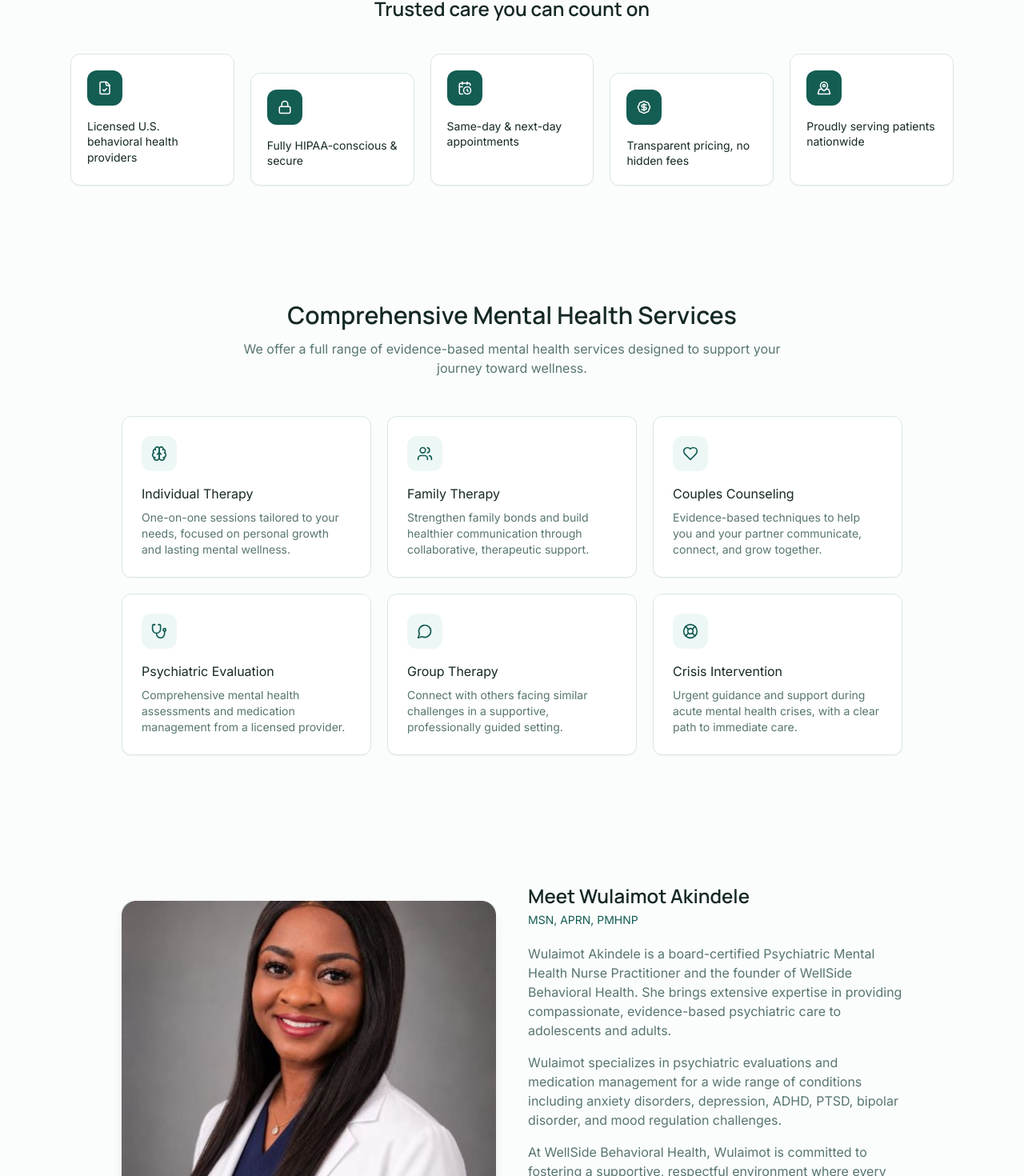
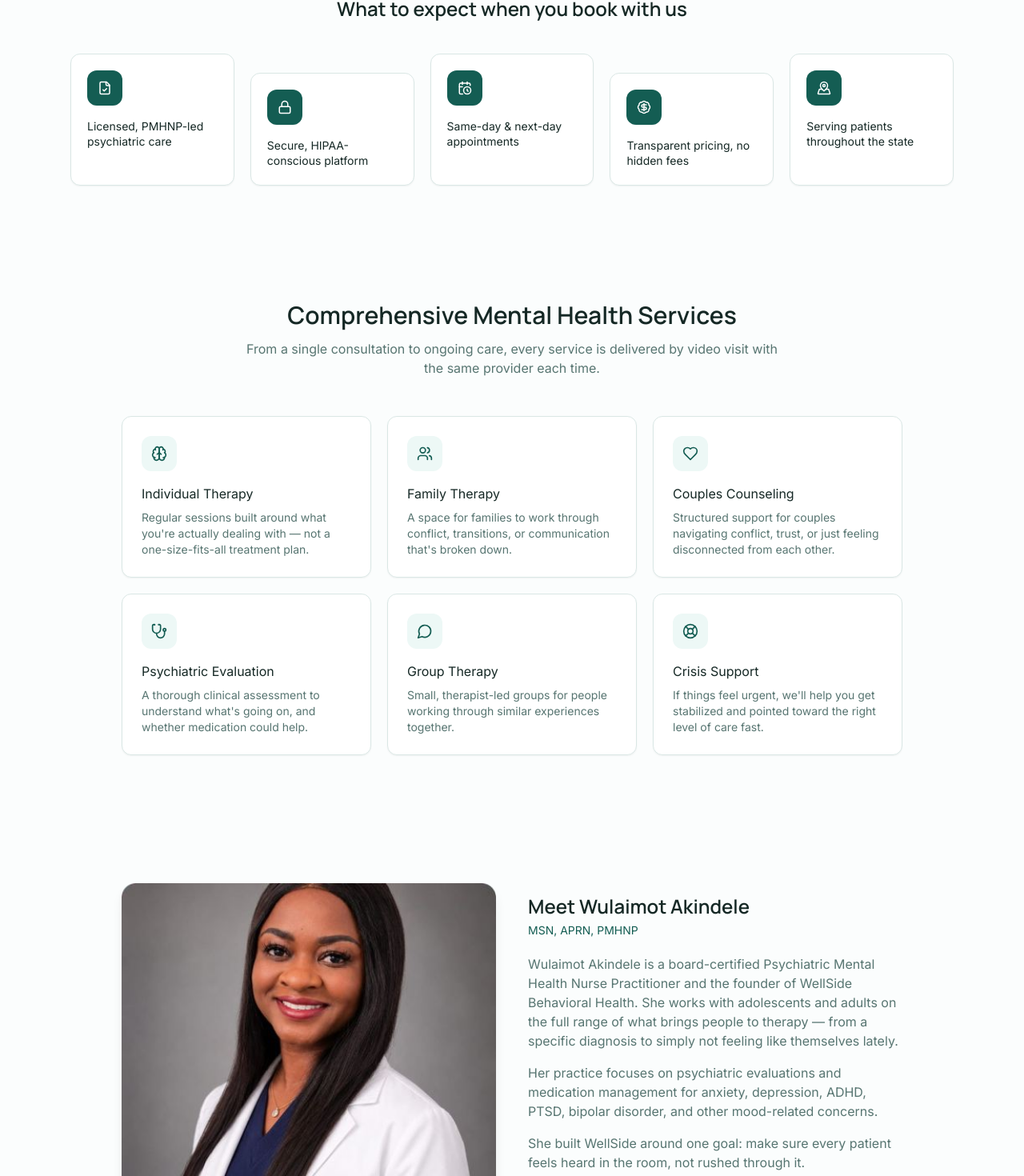
Before and after one commit to yagilconsult/wellside-medical, a Next.js app: page / in a window 1280 px wide. Shown: the part 949-2419 px from the top of the page at 80% size. Built offline with nearby package versions, Linux system fonts and the light colour scheme; no server answers.

Commit message:
Update homepage copy

```diff
--- a/app/page.tsx
+++ b/app/page.tsx
@@ -41,37 +41,37 @@ const services = [
     icon: Brain,
     title: "Individual Therapy",
     description:
-      "One-on-one sessions tailored to your needs, focused on personal growth and lasting mental wellness.",
+      "Regular sessions built around what you're actually dealing with — not a one-size-fits-all treatment plan.",
   },
   {
     icon: Users,
     title: "Family Therapy",
     description:
-      "Strengthen family bonds and build healthier communication through collaborative, therapeutic support.",
+      "A space for families to work through conflict, transitions, or communication that's broken down.",
   },
   {
     icon: Heart,
     title: "Couples Counseling",
     description:
-      "Evidence-based techniques to help you and your partner communicate, connect, and grow together.",
+      "Structured support for couples navigating conflict, trust, or just feeling disconnected from each other.",
   },
   {
     icon: Stethoscope,
     title: "Psychiatric Evaluation",
     description:
-      "Comprehensive mental health assessments and medication management from a licensed provider.",
+      "A thorough clinical assessment to understand what's going on, and whether medication could help.",
   },
   {
     icon: MessageCircle,
     title: "Group Therapy",
     description:
-      "Connect with others facing similar challenges in a supportive, professionally guided setting.",
+      "Small, therapist-led groups for people working through similar experiences together.",
   },
   {
     icon: LifeBuoy,
-    title: "Crisis Intervention",
+    title: "Crisis Support",
     description:
-      "Urgent guidance and support during acute mental health crises, with a clear path to immediate care.",
+      "If things feel urgent, we'll help you get stabilized and pointed toward the right level of care fast.",
   },
 ];
 
@@ -80,25 +80,25 @@ const whyChoose = [
     icon: Award,
     title: "Board-Certified PMHNP",
     description:
-      "Led by Wulaimot Akindele, a board-certified Psychiatric Mental Health Nurse Practitioner with advanced training in psychiatric care and medication management.",
+      "Wulaimot holds advanced training in psychiatric evaluation and medication management, and keeps her clinical knowledge current through ongoing education.",
   },
   {
     icon: ShieldCheck,
     title: "Confidential & Safe",
     description:
-      "We hold ourselves to the highest privacy standards and create a safe, judgment-free space for healing.",
+      "What you share stays between you and your provider. No judgment, no exceptions.",
   },
   {
     icon: Clock,
-    title: "Virtual Telehealth Convenience",
+    title: "Care That Fits Your Schedule",
     description:
-      "Every appointment is conducted virtually through a secure platform, with flexible scheduling that fits your life.",
+      "Appointments happen over secure video, with scheduling that actually works around your day.",
   },
   {
     icon: CheckCircle2,
     title: "Insurance Accepted",
     description:
-      "We accept most major insurance plans and offer transparent, affordable self-pay options.",
+      "Most major insurance plans are accepted, and self-pay pricing is upfront — no surprise bills.",
   },
 ];
 
@@ -126,11 +126,11 @@ const faqs = [
 ];
 
 const trustBadges = [
-  { icon: FileCheck, label: "Licensed U.S. behavioral health providers" },
-  { icon: Lock, label: "Fully HIPAA-conscious & secure" },
+  { icon: FileCheck, label: "Licensed, PMHNP-led psychiatric care" },
+  { icon: Lock, label: "Secure, HIPAA-conscious platform" },
   { icon: CalendarClock, label: "Same-day & next-day appointments" },
   { icon: BadgeDollarSign, label: "Transparent pricing, no hidden fees" },
-  { icon: MapPinned, label: "Proudly serving patients nationwide" },
+  { icon: MapPinned, label: "Serving patients throughout the state" },
 ];
 
 const telehealthFeatures = [
@@ -142,7 +142,7 @@ const telehealthFeatures = [
   {
     icon: ShieldCheck,
     title: "Private & protected",
-    description: "Your health information is secured to HIPAA standards.",
+    description: "Your records and conversations are protected under HIPAA, always.",
   },
   {
     icon: MousePointerClick,
@@ -151,8 +151,8 @@ const telehealthFeatures = [
   },
   {
     icon: Wallet,
-    title: "Value-driven care",
-    description: "Clear, upfront costs whether you use insurance or self-pay.",
+    title: "Straightforward pricing",
+    description: "Clear, upfront costs whether you use insurance or pay out of pocket.",
   },
 ];
 
@@ -240,7 +240,7 @@ export default function HomePage() {
               <span className="relative inline-flex h-2 w-2 rounded-full bg-white" />
             </span>
             <span className="text-xs font-medium tracking-wide uppercase">
-              Virtual telehealth services · Compassionate care
+              Virtual psychiatric care · Now accepting new patients
             </span>
           </motion.div>
 
@@ -292,7 +292,7 @@ export default function HomePage() {
           >
             {[
               { title: "Board", subtitle: "Certified PMHNP" },
-              { title: "Holistic", subtitle: "Patient-Centered Care" },
+              { title: "1:1", subtitle: "Personalized Care" },
               { title: "All Ages", subtitle: "Adolescents & Adults" },
             ].map((item) => (
               <div key={item.title} className="text-center">
@@ -322,7 +322,7 @@ export default function HomePage() {
           viewport={{ once: true }}
           className="font-display text-xl md:text-2xl font-semibold text-center mb-10"
         >
-          Trusted care you can count on
+          What to expect when you book with us
         </motion.h2>
         <div className="grid grid-cols-2 sm:grid-cols-3 md:grid-cols-5 gap-5">
           {trustBadges.map((badge, i) => (
@@ -365,8 +365,8 @@ export default function HomePage() {
           Comprehensive Mental Health Services
         </motion.h2>
         <motion.p variants={revealItem} className="text-muted-foreground mb-12 max-w-2xl mx-auto">
-          We offer a full range of evidence-based mental health services
-          designed to support your journey toward wellness.
+          From a single consultation to ongoing care, every service is
+          delivered by video visit with the same provider each time.
         </motion.p>
         <div className="grid gap-5 sm:grid-cols-2 md:grid-cols-3">
           {services.map((service, i) => (
@@ -437,23 +437,21 @@ export default function HomePage() {
               MSN, APRN, PMHNP
             </motion.p>
             <motion.p variants={revealItem} className="text-muted-foreground mb-4">
-              Wulaimot Akindele is a board-certified Psychiatric Mental Health
-              Nurse Practitioner and the founder of WellSide Behavioral
-              Health. She brings extensive expertise in providing
-              compassionate, evidence-based psychiatric care to adolescents
-              and adults.
+              Wulaimot Akindele is a board-certified Psychiatric Mental
+              Health Nurse Practitioner and the founder of WellSide
+              Behavioral Health. She works with adolescents and adults on
+              the full range of what brings people to therapy — from a
+              specific diagnosis to simply not feeling like themselves
+              lately.
             </motion.p>
             <motion.p variants={revealItem} className="text-muted-foreground mb-4">
-              Wulaimot specializes in psychiatric evaluations and medication
-              management for a wide range of conditions including anxiety
-              disorders, depression, ADHD, PTSD, bipolar disorder, and mood
-              regulation challenges.
+              Her practice focuses on psychiatric evaluations and medication
+              management for anxiety, depression, ADHD, PTSD, bipolar
+              disorder, and other mood-related concerns.
             </motion.p>
             <motion.p variants={revealItem} className="text-muted-foreground mb-8">
-              At WellSide Behavioral Health, Wulaimot is committed to
-              fostering a supportive, respectful environment where every
-              patient feels heard, understood, and valued on their journey to
-              mental health.
+              She built WellSide around one goal: make sure every patient
+              feels heard in the room, not rushed through it.
             </motion.p>
             <motion.div variants={revealItem}>
               <Link href="/book">
@@ -588,10 +586,9 @@ export default function HomePage() {
             variants={revealItem}
             className="text-muted-foreground text-center max-w-2xl mx-auto mb-12"
           >
-            Founded by Wulaimot Akindele, MSN, APRN, PMHNP, we provide
-            exceptional psychiatric mental health care with compassion,
-            clinical expertise, and evidence-based approaches tailored to
-            your unique needs.
+            WellSide was founded by Wulaimot Akindele, a board-certified
+            Psychiatric Mental Health Nurse Practitioner, on a simple idea:
+            psychiatric care should feel personal, not clinical.
           </motion.p>
           <div className="grid gap-5 sm:grid-cols-2">
             {whyChoose.map((item) => (
@@ -631,8 +628,7 @@ export default function HomePage() {
             Our Approach to Care
           </h2>
           <p className="text-muted-foreground max-w-xl mx-auto">
-            At WellSide Behavioral Health, we believe in comprehensive,
-            patient-centered psychiatric care.
+            Every treatment plan starts with listening, not a checklist.
           </p>
         </motion.div>
 
@@ -711,8 +707,8 @@ export default function HomePage() {
           Use your insurance or pay privately
         </h2>
         <p className="text-muted-foreground mb-8">
-          We verify your coverage before your first appointment and give you
-          an estimated copay in advance, with secure billing throughout.
+          We check your coverage before your first appointment and tell you
+          your estimated copay upfront — no guessing, no surprise bills.
         </p>
         <Link href="/book">
           <Button size="lg" variant="secondary">
--- a/components/Footer.tsx
+++ b/components/Footer.tsx
@@ -84,9 +84,9 @@ export function Footer() {
               </p>
             </div>
             <p className="text-sm text-primary-foreground/75 mb-4">
-              Founded by Wulaimot Akindele, MSN, APRN, PMHNP. Providing
-              compassionate, evidence-based psychiatric care with
-              personalized treatment plans.
+              Founded by Wulaimot Akindele, MSN, APRN, PMHNP — psychiatric
+              care built around the person in front of her, delivered
+              entirely by secure video visit.
             </p>
             <div className="inline-flex items-center gap-2 rounded-full bg-white/10 px-3 py-1.5">
               <PulseDot />
--- a/components/ReadyCta.tsx
+++ b/components/ReadyCta.tsx
@@ -32,10 +32,10 @@ export function ReadyCta() {
             </span>
           </div>
           <p className="font-display text-xl md:text-2xl font-semibold mb-1">
-            Begin your healing journey today
+            Ready to talk to someone?
           </p>
           <p className="text-sm text-muted-foreground">
-            Book a confidential consultation with your provider in minutes.
+            Book a confidential consultation in minutes — no referral needed.
           </p>
         </div>
 
```
